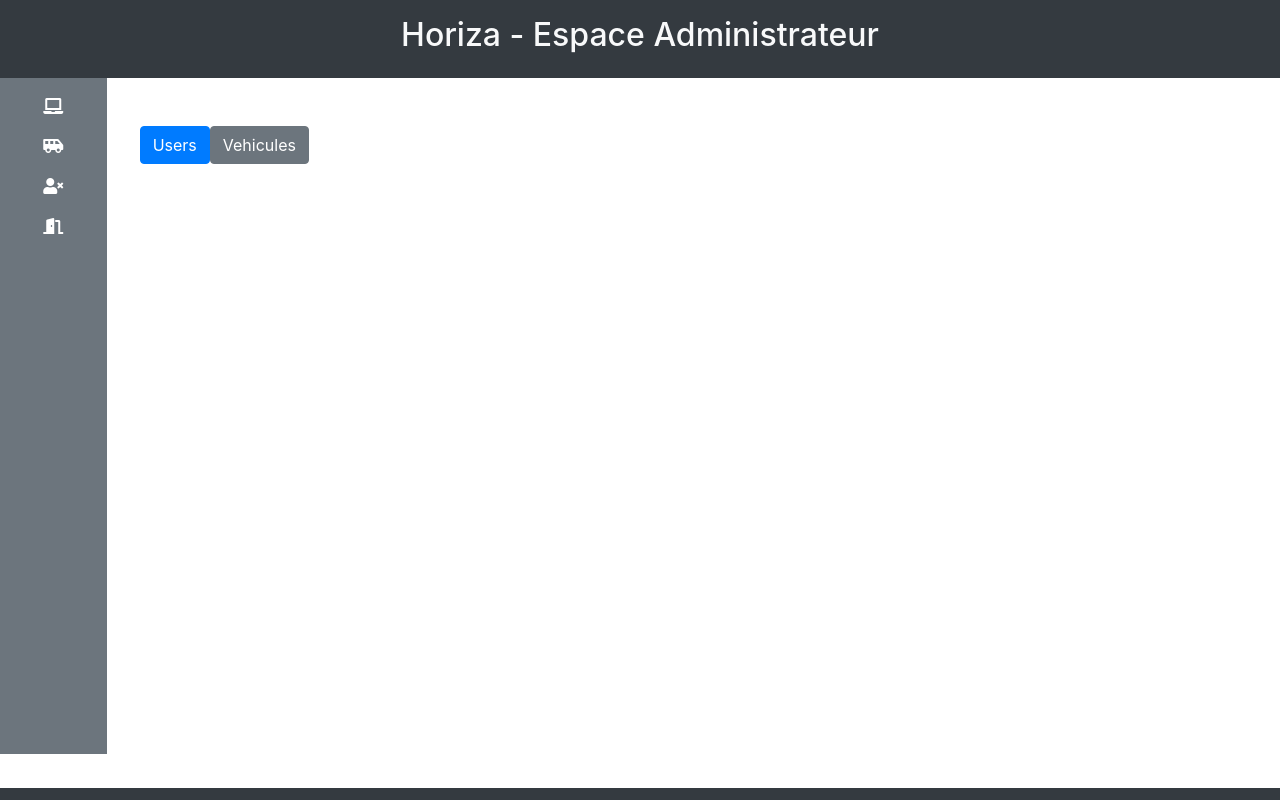
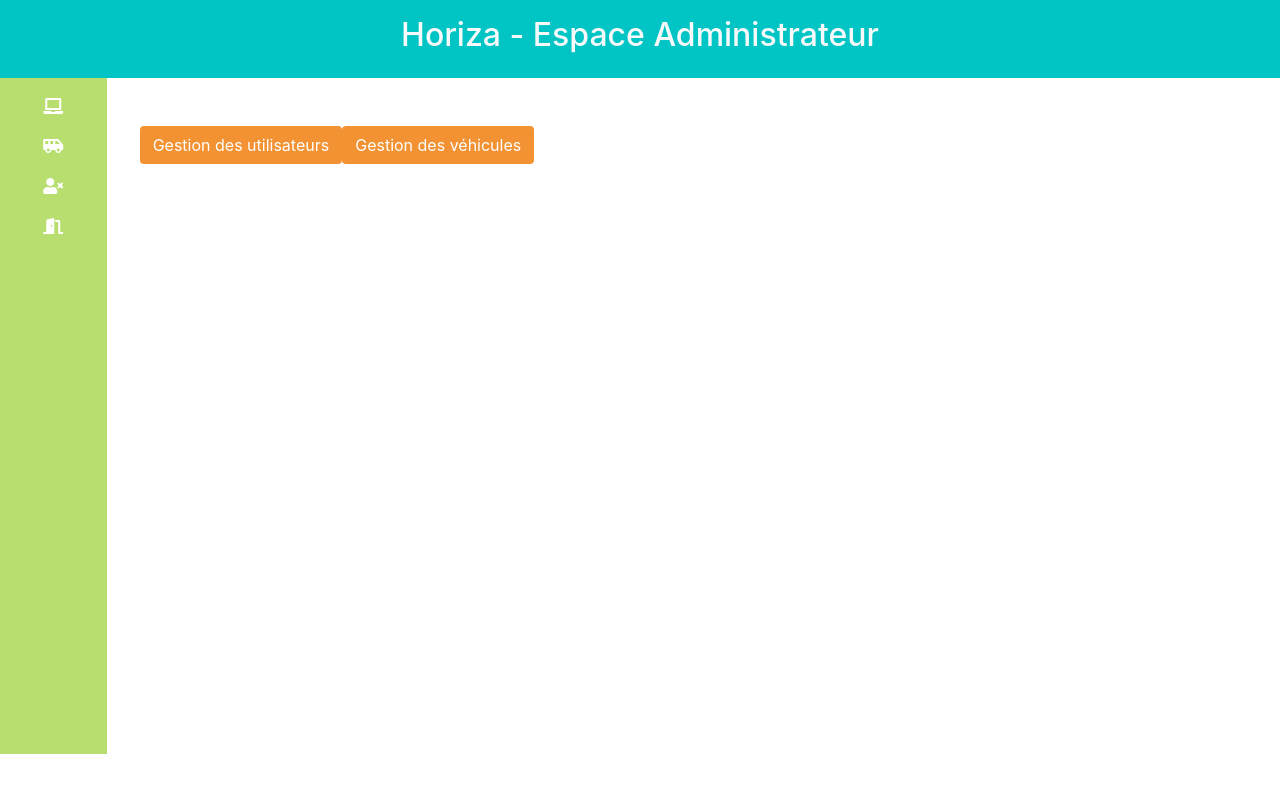
Before and after one commit to colinos10/horiza, a Symfony app: template templates/admin/index.html.twig in a window 1280 px wide. Run offline with Twig, Linux system fonts and the light colour scheme; the template is opened without the code that fills it, so the values that code supplies are empty; some libraries are stand-ins or nearby versions.

Commit message:
màj css page admin

```diff
--- a/public/css/styleAdmin.css
+++ b/public/css/styleAdmin.css
@@ -11,7 +11,7 @@
 
 :root {
     --color-white: #FFFFFF;
-    --color-light-grey: #BBBBBB;
+    --color-light-grey: #F1E189;
 }
 
 * {
--- a/templates/admin/index.html.twig
+++ b/templates/admin/index.html.twig
@@ -5,8 +5,11 @@
 {% block body %}
 
     <div class="row text-center">
-        <button onclick="location.href = 'admin/users'" type="button" class="btn btn-primary">Users</button>
-        <button onclick="location.href = 'admin/vehicules'" type="button" class="btn btn-secondary">Vehicules</button>
+
+        <button onclick="location.href = 'admin/users'" type="button" class="btn" style="background-color: #F39233; color:white;">Gestion des utilisateurs</button>
+
+        <button onclick="location.href = 'admin/vehicules'" type="button" class="btn" style="background-color: #F39233; color:white;">Gestion des véhicules</button>
+
     </div>
 
 {% endblock %}
--- a/templates/baseAdmin.html.twig
+++ b/templates/baseAdmin.html.twig
@@ -14,6 +14,7 @@
         <link rel="stylesheet" href="https://stackpath.bootstrapcdn.com/bootstrap/4.5.2/css/bootstrap.min.css">
         <link rel="stylesheet" href="https://cdnjs.cloudflare.com/ajax/libs/font-awesome/5.15.3/css/all.min.css">
         <link rel="stylesheet" href="{{ asset('css/styleAdmin.css') }}">
+        <link rel="icon" type="img/png" href="{{ asset('img/logo.png') }}" />
 
         {% block stylesheets %}{% endblock %}
 
@@ -21,13 +22,13 @@
 
     <body>
 
-        <header class="container-fluid bg-dark text-center text-light p-3">
+        <header class="container-fluid text-center text-light p-3" style="background-color: #01C5C4;">
             <h2>Horiza - Espace Administrateur</h2>
         </header>
 
         <main class="container-fluid">
             <div class="row">
-                <nav class="col-1 bg-secondary">
+                <nav class="col-1" style="background-color: #B8DE6F;">
                     <ul>
                         <a href="{{ path('admin') }}" title="accueil administrateur"><li><i class="fas fa-laptop"></i></li></a>
                         <a href="{{ path('admin_vehicules') }}" title="vehicules"><li><i class="fas fa-shuttle-van"></i></li></a>
@@ -49,7 +50,7 @@
             </div>
         </main>
 
-        <footer class="container-fluid bg-dark text-light text-center">
+        <footer class="container-fluid text-light text-center">
             {# <p>{{ copyright }}</p> #}
         </footer>
 
--- a/templates/security/login.html.twig
+++ b/templates/security/login.html.twig
@@ -48,7 +48,7 @@
 
             <div class="text-right">
                 <a href="{{ path('home') }}" class="mr-3" style="color: #F39233">Retour à la page d'accueil</a>
-                <button class="btn btn-info my-3" type="submit" style="background-color: #01C5C4">Connexion</button>
+                <button class="btn my-3" type="submit" style="background-color: #01C5C4">Connexion</button>
 
 
             </div>
```
